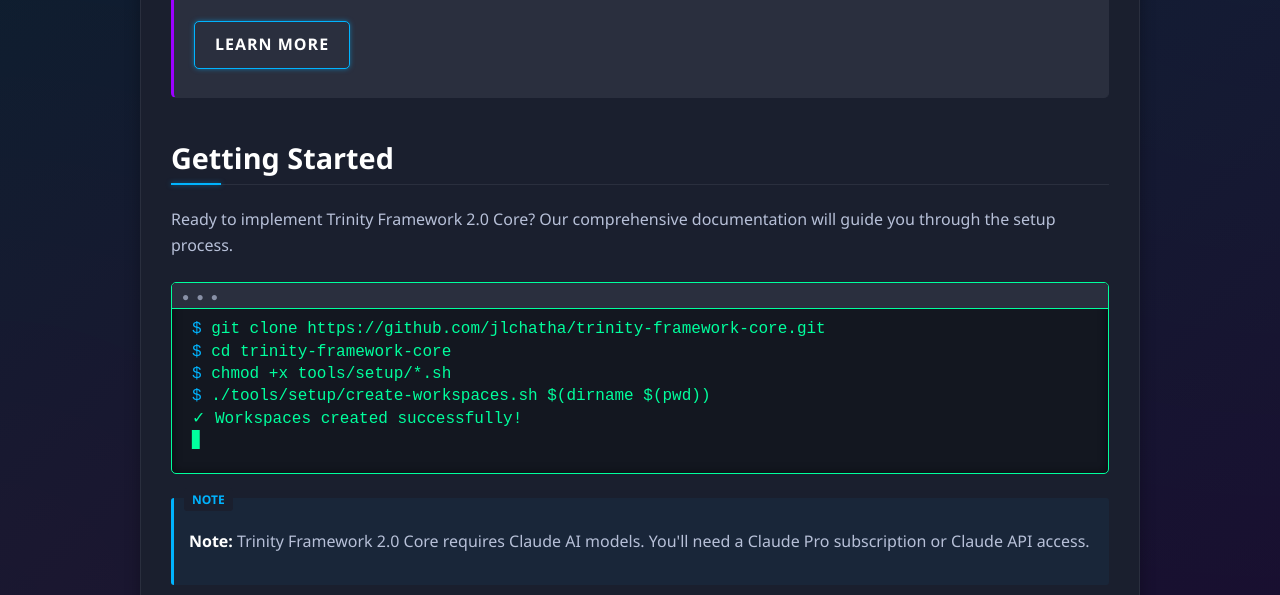
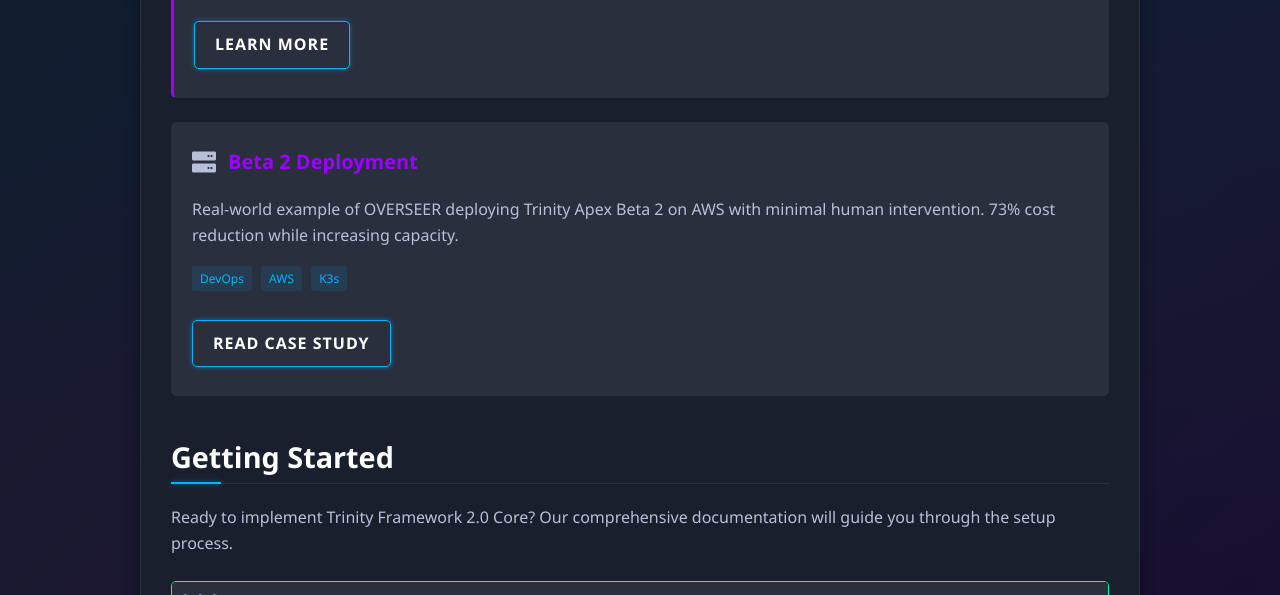
Before and after one commit to jlchatha/trinity-framework-core, a plain HTML site: page index.html in a window 1280 px wide. Shown: the part 1795-2390 px from the top of the page. Drawn offline with Linux system fonts and the light colour scheme.

Commit message:
Add Beta 2 deployment to homepage key features and button group

```diff
--- a/index.html
+++ b/index.html
@@ -91,6 +91,16 @@
                 <a href="docs/reference/agent-roles.html" class="button">Learn More</a>
             </div>
 
+            <div class="role-card">
+                <div class="role-header">
+                    <span class="role-icon"><i class="fas fa-server"></i></span>
+                    <h3 class="role-name">Beta 2 Deployment</h3>
+                </div>
+                <p>Real-world example of OVERSEER deploying Trinity Apex Beta 2 on AWS with minimal human intervention. 73% cost reduction while increasing capacity.</p>
+                <p><span class="tag tag-blue">DevOps</span> <span class="tag tag-blue">AWS</span> <span class="tag tag-blue">K3s</span></p>
+                <a href="docs/beta-2-deployment.html" class="button">Read Case Study</a>
+            </div>
+
             <h2>Getting Started</h2>
 
             <p>Ready to implement Trinity Framework 2.0 Core? Our comprehensive documentation will guide you through the setup process.</p>
@@ -114,6 +124,7 @@
                 <a href="https://github.com/jlchatha/trinity-framework-core" class="button"><i class="fab fa-github"></i> GitHub Repository</a>
                 <a href="docs/getting-started/quick-start.html" class="button"><i class="fas fa-rocket"></i> Quick Start Guide</a>
                 <a href="docs/reference/agent-roles.html" class="button"><i class="fas fa-users"></i> Agent Roles</a>
+                <a href="docs/beta-2-deployment.html" class="button"><i class="fas fa-server"></i> Beta 2 Deployment</a>
             </div>
         </main>
     </div>
```
